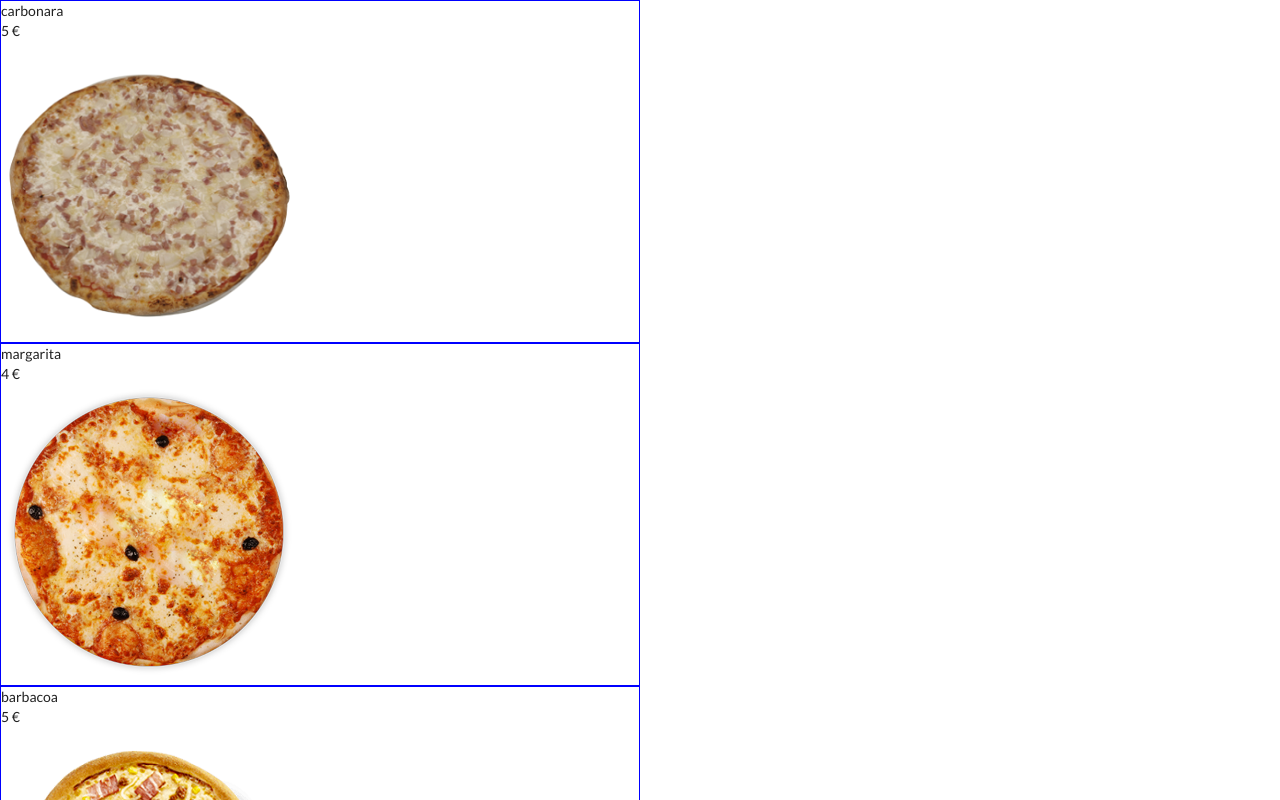
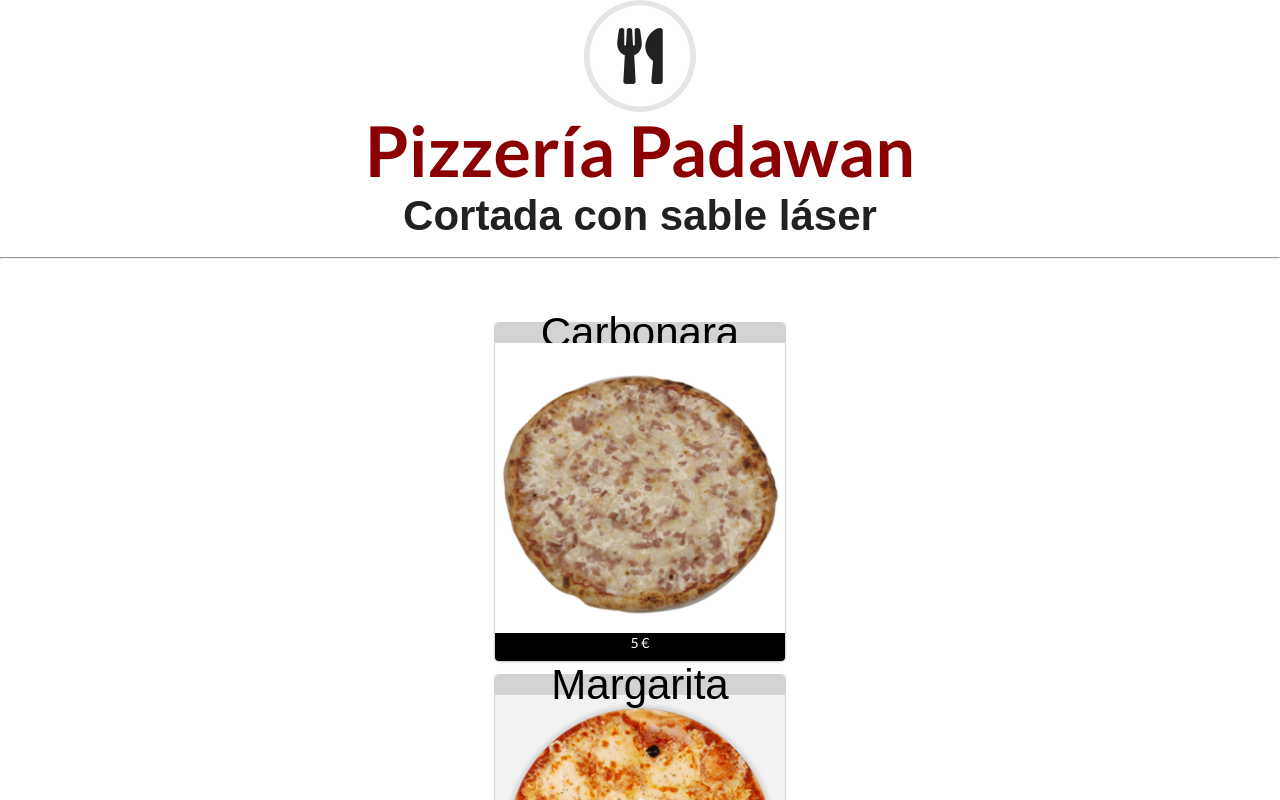
Before and after one commit to afoone/react-pizzeria-padawan, a React (Create React App) app: page /pizzas in a window 1280 px wide. Shown: the top 800 px of the page. Built offline with nearby package versions, Linux system fonts and the light colour scheme; data requests are answered from the project's data file.

Commit message:
Header y Pizza 14/5

```diff
--- a/package.json
+++ b/package.json
@@ -16,7 +16,6 @@
     "server": "json-server --watch db.json --port 4000",
     "start": "react-scripts start",
     "build": "react-scripts build"
-
   },
   "eslintConfig": {
     "extends": "react-app"
--- /dev/null
+++ b/src/components/Header.css
@@ -0,0 +1,12 @@
+.texto {
+color: darkred;
+margin-bottom: -2rem;
+margin-top: -1rem;
+font-size: 5rem;
+
+}
+
+.texto2{
+ font-family: fantasy;
+ font-size: 3rem;
+}
--- /dev/null
+++ b/src/components/Header.js
@@ -0,0 +1,19 @@
+import React from 'react'
+import './Header.css'
+
+
+
+const Header = () => {
+   return (
+       <h1 className="ui center aligned icon header">
+           <i className="circular food icon"></i>
+          <h1 className="texto"> Pizzería Padawan </h1>
+          <h3 className="texto2">Cortada con sable láser</h3>
+        <hr></hr>
+        <br></br>
+        </h1>
+
+   )
+}
+
+export default Header
--- a/src/components/Pizza.css
+++ b/src/components/Pizza.css
@@ -1,6 +1,37 @@
+.ui centered card {
+margin-top: auto;
 
-.pizzaitem {
-    width:50%;
-    height: 50%;
-    border: 1px solid blue;
-}
+     }
+
+
+
+
+  .color{
+     background-color: lightgray;
+     color: black;
+     font-size: 3rem;
+     font-family: fantasy;
+     text-align: center;
+     text-transform: capitalize;
+     width: auto;
+     height: 3,9rem;
+  }
+
+ .content {
+     color:black;
+
+
+ }
+
+
+
+
+ .color-bajo{
+     background-color: black;
+     color: white;
+     text-align: center;
+     height: auto;
+     font-size: 1,5rem;
+     height: 2rem;
+
+ }
--- a/src/components/Pizza.js
+++ b/src/components/Pizza.js
@@ -1,27 +1,26 @@
 import React from 'react'
+import MenuLateral from './MenuLateral'
 import './Pizza.css'
 
 // prop pizza
 
+
 const Pizza = (props) => {
-
 
     console.log(props.valor)
 
     return (
 
+        <div className="ui centered card">
 
-        <div className = "pizzaitem">
-         <div>   {props.valor.name} </div>
+        <div className = "center aligned header, color">   {props.valor.name} </div>
 
-          <div> {props.valor.precio} € </div>
+         <div className ="image"> <img src={props.valor.img}></img> </div>
 
-           <div> <img src={props.valor.img}></img> </div>
+        <div className ="content, color-bajo"> {props.valor.precio} € </div>
+       </div>
 
-        </div>
-
-    )
+        )
 }
 
-
 export default Pizza
--- a/src/pages/ListaPizzasPage.js
+++ b/src/pages/ListaPizzasPage.js
@@ -1,13 +1,16 @@
 import React from 'react'
 import MenuLateral from '../components/MenuLateral'
 import ListaPizzas from '../components/ListaPizzas'
-import './ListaPizzasPage.css'
+
+
 
 const ListaPizzasPage = () => {
     return (
         <div className="lista-pizzas-page">
             <MenuLateral></MenuLateral>
             <ListaPizzas></ListaPizzas>
+
+
         </div>
     )
 }
```
Also changed, not shown: src/App.js (+8 -2 lines).
